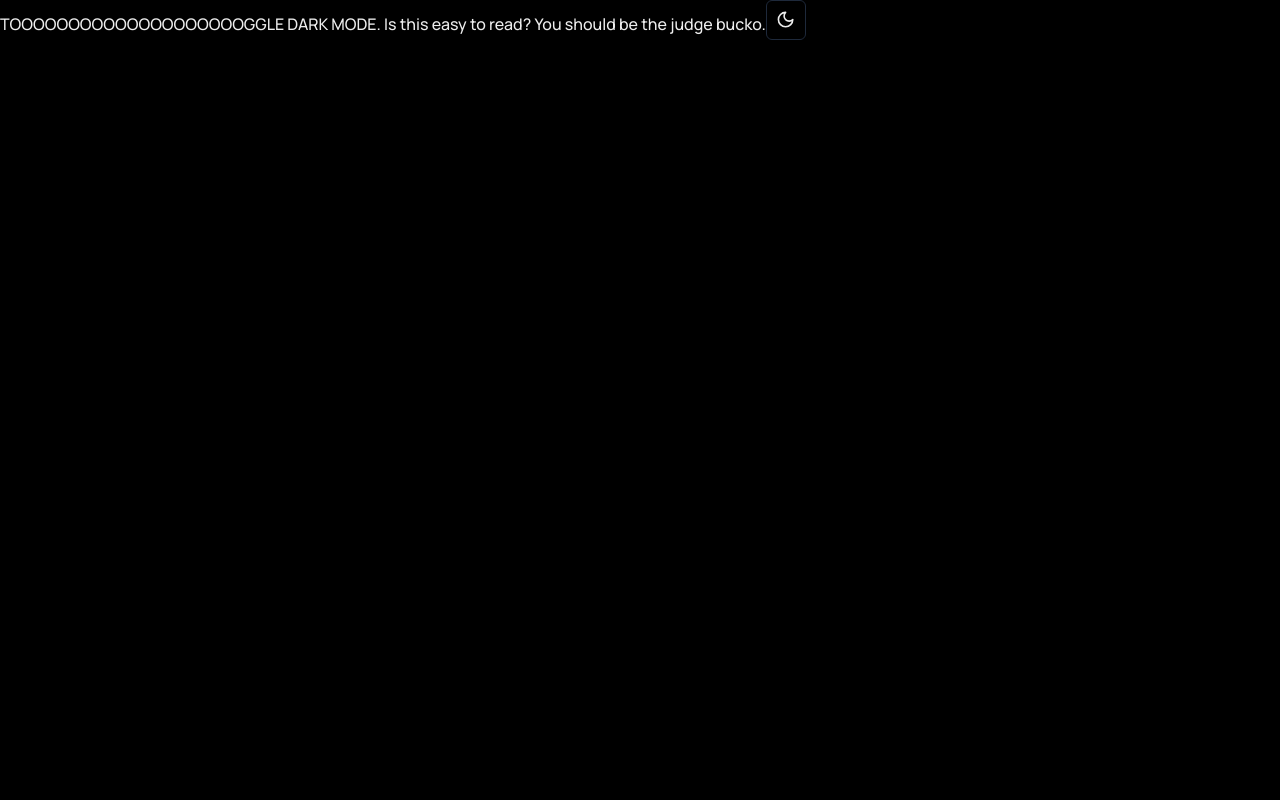
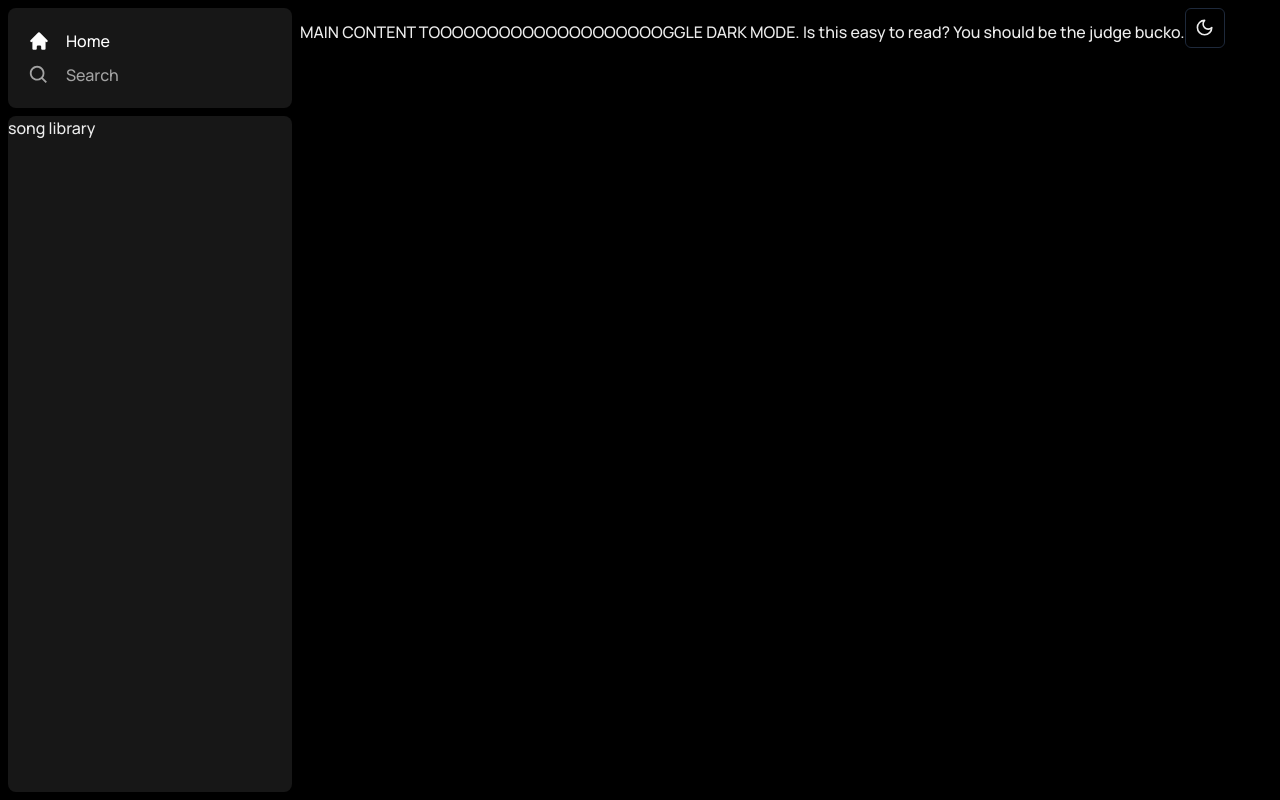
Before and after one commit to tonymichael00/shoozic, a Next.js app: page / in a window 1280 px wide. Built offline with nearby package versions, Linux system fonts and the light colour scheme.

Commit message:
added components: Box, Sidebar, SidebarItem

```diff
--- a/app/page.tsx
+++ b/app/(site)/page.tsx
@@ -4,8 +4,8 @@ export default function Home() {
   return (
     <main>
       <div className="">
-        TOOOOOOOOOOOOOOOOOOOOGGLE DARK MODE. Is this easy to read? You should be
-        the judge bucko.
+        MAIN CONTENT TOOOOOOOOOOOOOOOOOOOOGGLE DARK MODE. Is this easy to read?
+        You should be the judge bucko.
         <ModeToggle />
       </div>
     </main>
--- a/app/globals.css
+++ b/app/globals.css
@@ -1,6 +1,14 @@
 @tailwind base;
 @tailwind components;
 @tailwind utilities;
+
+html,
+body,
+:root {
+  height: 100%;
+  background-color: black;
+  color-scheme: dark;
+}
 
 @layer base {
   :root {
--- a/app/layout.tsx
+++ b/app/layout.tsx
@@ -2,6 +2,7 @@ import type { Metadata } from "next";
 import { Manrope } from "next/font/google";
 import "./globals.css";
 import { ThemeProvider } from "@/components/theme-provider";
+import Sidebar from "@/components/Sidebar";
 
 const manrope = Manrope({ subsets: ["latin"] });
 
@@ -19,7 +20,7 @@ export default function RootLayout({
     <html lang="en">
       <body className={`${manrope.className} font-medium`}>
         <ThemeProvider attribute="class" defaultTheme="dark">
-          {children}
+          <Sidebar>{children}</Sidebar>
         </ThemeProvider>
       </body>
     </html>
--- /dev/null
+++ b/components/Box.tsx
@@ -0,0 +1,18 @@
+import { twMerge } from "tailwind-merge";
+
+interface BoxProps {
+  children: React.ReactNode;
+  className?: string;
+}
+
+const Box: React.FC<BoxProps> = ({ children, className }) => {
+  return (
+    <div
+      className={twMerge("h-fit w-full rounded-lg bg-neutral-900", className)}
+    >
+      {children}
+    </div>
+  );
+};
+
+export default Box;
--- /dev/null
+++ b/components/Sidebar.tsx
@@ -0,0 +1,53 @@
+"use client";
+
+import { usePathname } from "next/navigation";
+import { useMemo } from "react";
+import { HiHome } from "react-icons/hi";
+import { BiSearch } from "react-icons/bi";
+
+import Box from "./Box";
+import SidebarItem from "./SidebarItem";
+
+interface SidebarProps {
+  children: React.ReactNode;
+}
+
+const Sidebar: React.FC<SidebarProps> = ({ children }) => {
+  const pathname = usePathname();
+
+  const routes = useMemo(
+    () => [
+      {
+        icon: HiHome,
+        label: "Home",
+        active: pathname !== "/search",
+        href: "/",
+      },
+      {
+        icon: BiSearch,
+        label: "Search",
+        active: pathname === "/search",
+        href: "/search",
+      },
+    ],
+    [pathname],
+  );
+  return (
+    <div className=" flex h-full">
+      <div className="hidden h-full w-[300px] flex-col gap-y-2 bg-black p-2 md:flex">
+        <Box>
+          {" "}
+          <div className="gap-y-r flex flex-col px-5 py-4">
+            {routes.map((item) => (
+              <SidebarItem key={item.label} {...item} />
+            ))}
+          </div>
+        </Box>
+        <Box className="h-full overflow-y-auto">song library</Box>
+      </div>
+      <main className="h-full flex-1 overflow-y-auto py-2">{children}</main>
+    </div>
+  );
+};
+
+export default Sidebar;
--- /dev/null
+++ b/components/SidebarItem.tsx
@@ -0,0 +1,34 @@
+import Link from "next/link";
+import { IconType } from "react-icons";
+import { twMerge } from "tailwind-merge";
+
+interface SidebarItemProps {
+  icon: IconType;
+  label: string;
+  active?: boolean;
+  href: string;
+}
+
+const SidebarItem: React.FC<SidebarItemProps> = ({
+  icon: Icon,
+  label,
+  active,
+  href,
+}) => {
+  return (
+    <Link
+      href={href}
+      className={twMerge(
+        `text-md flex h-auto w-full cursor-pointer flex-row items-center
+         gap-x-4 py-1 font-medium text-neutral-400 transition
+         hover:text-white`,
+        active && "text-white",
+      )}
+    >
+      <Icon size={26} />
+      <p className="w-full truncate">{label}</p>
+    </Link>
+  );
+};
+
+export default SidebarItem;
--- a/package.json
+++ b/package.json
@@ -18,6 +18,7 @@
     "next-themes": "^0.2.1",
     "react": "^18",
     "react-dom": "^18",
+    "react-icons": "^4.12.0",
     "tailwind-merge": "^2.1.0",
     "tailwindcss-animate": "^1.0.7"
   },
```
Also changed, not shown: 1 other file (tests, documents, lock files or other folders).
